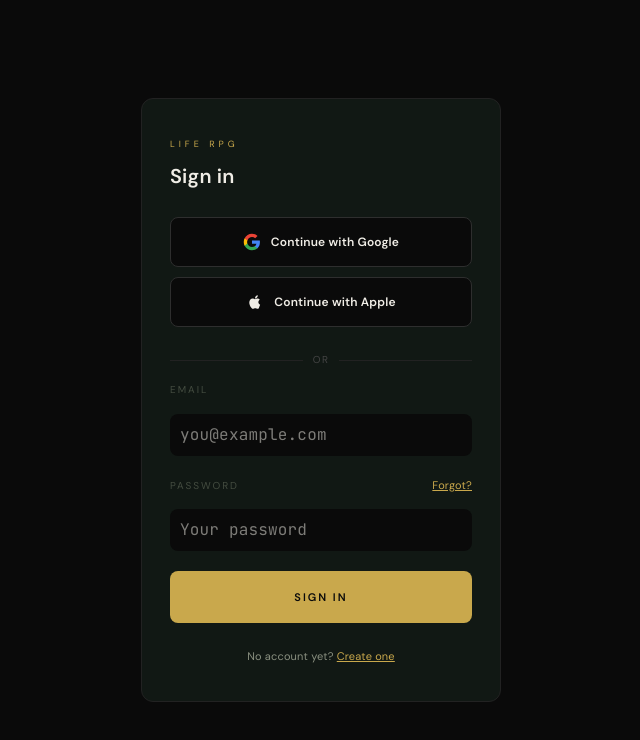
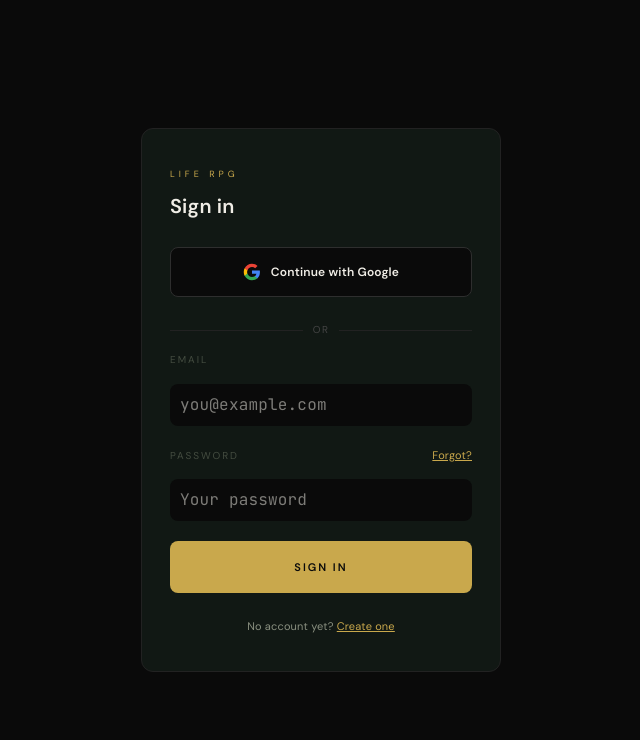
Before and after one commit to HahneAI/finance-domain-rpg, a React (Vite) app: page / in a window 1280 px wide. Shown: the top 740 px of the page, without its empty margins (319-959 px from the left). Built offline with nearby package versions, Linux system fonts and the light colour scheme; no server answers.

Commit message:
Comment out Apple Sign In pending Apple Developer account
Requires $99/yr Apple Developer membership for OAuth credentials.
Code is preserved in comments for easy re-enable; Google OAuth unaffected.

https://claude.ai/code/session_013231Emzu7hvjq2yKi4s7X6

```diff
--- a/src/components/LoginScreen.jsx
+++ b/src/components/LoginScreen.jsx
@@ -52,11 +52,11 @@ const GoogleIcon = (
   </svg>
 );
 
-const AppleIcon = (
-  <svg width="18" height="18" viewBox="0 0 24 24" fill="currentColor">
-    <path d="M17.05 20.28c-.98.95-2.05.8-3.08.35-1.09-.46-2.09-.48-3.24 0-1.44.62-2.2.44-3.06-.35C2.79 15.25 3.51 7.7 9.05 7.42c1.27.07 2.15.73 2.88.78 1.09-.21 2.14-.9 3.29-.84 1.4.07 2.45.65 3.14 1.63-2.87 1.72-2.19 5.51.48 6.63-.57 1.56-1.32 3.1-1.79 4.66zM12.03 7.25c-.15-2.23 1.66-4.07 3.74-4.25.29 2.58-2.34 4.5-3.74 4.25z"/>
-  </svg>
-);
+// const AppleIcon = (
+//   <svg width="18" height="18" viewBox="0 0 24 24" fill="currentColor">
+//     <path d="M17.05 20.28c-.98.95-2.05.8-3.08.35-1.09-.46-2.09-.48-3.24 0-1.44.62-2.2.44-3.06-.35C2.79 15.25 3.51 7.7 9.05 7.42c1.27.07 2.15.73 2.88.78 1.09-.21 2.14-.9 3.29-.84 1.4.07 2.45.65 3.14 1.63-2.87 1.72-2.19 5.51.48 6.63-.57 1.56-1.32 3.1-1.79 4.66zM12.03 7.25c-.15-2.23 1.66-4.07 3.74-4.25.29 2.58-2.34 4.5-3.74 4.25z"/>
+//   </svg>
+// ); // TODO: uncomment when Apple Developer account ($99/yr) is set up
 
 // ── Divider ──────────────────────────────────────────────────────────────────
 
@@ -245,7 +245,8 @@ export function LoginScreen({ recoveryMode = false, onRecoveryDone }) {
       {/* OAuth */}
       <div style={{ display: "flex", flexDirection: "column", gap: "10px", marginBottom: "20px" }}>
         <OAuthBtn provider="google" label="Continue with Google" icon={GoogleIcon} onClick={() => handleOAuth("google")} />
-        <OAuthBtn provider="apple"  label="Continue with Apple"  icon={AppleIcon}  onClick={() => handleOAuth("apple")}  />
+        {/* Apple Sign In — requires Apple Developer account ($99/yr); re-enable when ready:
+        <OAuthBtn provider="apple" label="Continue with Apple" icon={AppleIcon} onClick={() => handleOAuth("apple")} /> */}
       </div>
 
       <Divider label="or" />
```
